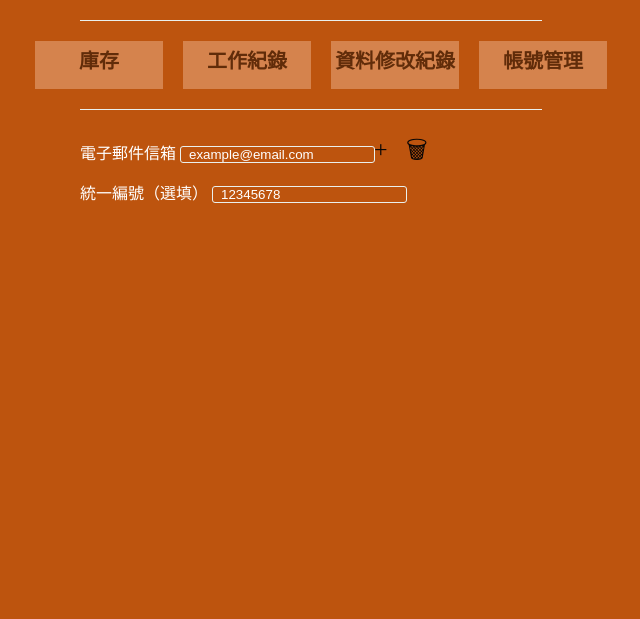
After one commit to JamesWu789/Stock-manage-system, a Node project: template views/Tab_page.ejs in a window 1280 px wide. The commit adds this page. Shown: the top 619 px of the page, without its empty margins (330-970 px from the left). Run offline with Node 20 templates, Linux system fonts and the light colour scheme; the template is opened without the code that fills it, so the values that code supplies are empty.

Commit message:
Add Tab_page and modify some style

```diff
--- a/jenHong_db.js
+++ b/jenHong_db.js
@@ -2,6 +2,7 @@
 const path = require('path');
 const express = require('express');
 const app = express();
+var $ = require("jquery");
 
 const bodyParser = require('body-parser');
 app.use(bodyParser.urlencoded({ extended: false }));
--- a/package.json
+++ b/package.json
@@ -13,6 +13,7 @@
     "body-parser": "^1.20.1",
     "ejs": "^3.1.8",
     "express": "^4.18.2",
-    "jquery": "^3.6.3"
+    "jquery": "^3.6.3",
+    "jsdom": "^21.1.0"
   }
 }
--- /dev/null
+++ b/public/Tab_page.css
@@ -0,0 +1,117 @@
+
+* {								/* 全局設定 */
+	margin: 0;
+  padding: 0;
+  box-sizing: inherit;
+  background-color: rgb(189, 84, 14);
+
+}
+
+/* .active{
+  font-size: 20px;
+  background-color: rgb(44, 34, 66);
+  color: rgb(49, 209, 81);
+} */
+
+a{
+  block-size: 50px;       /* 上方框高度 */
+  color:rgb(8, 6, 6);
+  display:inline-block;
+  text-decoration: none;
+  margin:20px auto;
+  align-items: center;
+  background-color: rgb(238, 179, 140);
+  height: 3rem;
+  width: 8rem;
+}
+
+ul li{
+  margin-left: 1em;
+  list-style-type: none;
+  align-items: center;
+}
+
+
+.tab-content {        /* 底下外框設定 */
+  display:flex;
+  flex-direction:column;
+  margin:20px auto;
+  max-width: 460px;
+  height: 580px;
+  background-color: rgb(189, 84, 14);
+  /* margin-bottom:20px;
+  padding:30px 40px; */
+  /* position:relative; */
+}
+
+
+.form-group{
+  color:#fff;
+  margin-bottom: 1rem;
+}
+label .form-group{
+  display: inline-block;
+  margin-bottom: 0.5rem;
+  font-size: 20px;
+  font-weight: bold;
+}
+
+.form-control .form-group{
+  display: block;
+  width: 100%;
+  -webkit-appearance: none;
+  background-color: #EAF0ED;
+  height: auto;
+  border: none;
+  padding: 10px 20px;
+  font-size: 1rem;
+  line-height: 1.5;
+
+}
+
+.btn-group{
+  width: 100%;
+  margin-bottom: 30px;
+  position: relative;
+  display: flex;          /* 上方文字能左右排列 */
+  justify-content: center;   /* 上方文字能左右平均*/
+  line-height: 40px;   /* 上框高度 */
+  padding: 0;
+  font-size: 20px;
+  background-color: rgb(189, 84, 14);
+  border-radius: 0;
+  color: #EAF0ED;
+  text-align:center;
+  font-weight: bold;
+  border: 1px solid #EAF0ED;
+}
+
+::placeholder {
+  color: #ffffff;
+  }
+
+input {
+  border:1px solid #ffffff;;
+  border-radius: 3px;
+  padding: 0 8px;
+}
+
+.form-control{
+  border:1px solid #EAF0ED;
+}
+
+#plus-icon{
+  font-size: 1.5em;
+  position: absolute;
+  top: 7.25rem;
+  right: 28rem;
+  background: none;
+}
+
+#garbage-icon{
+  font-size: 1.5em;
+  position: absolute;
+  top: 7rem;
+  right: 26rem;
+  background: none;
+}
--- /dev/null
+++ b/public/include/Tab_page_j.js
@@ -0,0 +1,15 @@
+$(function () {
+
+    // hover更改顏色
+    const topic = $(".btn-group").find("a");
+    topic.fadeTo(1, 0.5);
+    topic.mouseenter(function () {   //hover
+        $(this).stop().fadeTo(300, 1);//css("background-color", "rgba(180, 180, 30, 0.8)");
+        topic.mouseleave(function () {   //hover
+            $(this).stop().fadeTo(100, 0.7);
+        });
+    });
+
+    // 製作tabs
+    $("#tabs").tabs();
+});
--- a/routes/entrance.js
+++ b/routes/entrance.js
@@ -10,7 +10,7 @@ router.get('/', (req, res, next) => {
 
 router.post('/', (req, res, next) => {
     console.log('ent:post');
-    res.render('entrance');
+    res.redirect('/main');
 });
 
 module.exports = router;
--- /dev/null
+++ b/views/Tab_page.ejs
@@ -0,0 +1,82 @@
+<!DOCTYPE html>
+<html lang="en">
+
+<head>
+    <meta charset="UTF-8">
+    <meta name="viewport" content="width=device-width, initial-scale=1.0">
+    <meta http-equiv="X-UA-Compatible" content="ie=edge">
+    <title>Tab Page</title>
+    <script src="https://code.jquery.com/jquery-3.6.0.js"></script>
+    <!--為了tab用 -->
+    <script src="https://code.jquery.com/ui/1.13.2/jquery-ui.js"></script>
+    <script src="include/Tab_page_j.js">  </script>
+    <link rel="stylesheet" href="/Tab_page.css">
+</head>
+
+<body>
+    <div class="tab-content" id="tabs">
+        <ul class="btn-group checkout-btn" role="group">
+            <li>
+                <a href="#tabs-1" class="btn active">庫存</a>
+            </li>
+            <li>
+                <a href="#tabs-2" class="btn work">工作紀錄</a>
+            </li>
+            <li>
+                <a href="#tabs-3" class="btn">資料修改紀錄</a>
+            </li>
+            <li>
+                <a href="#tabs-4" class="btn">帳號管理</a>
+            </li>
+        </ul>
+
+
+        <!-- 庫存 -->
+        <div id="tabs-1">
+            <a href='#' id="plus-icon">+</a>
+            <a href='##' id="garbage-icon">🗑</a>
+            <form class="form-content">
+                <div class="form-group">
+                    <label for="email">電子郵件信箱</label>
+                    <input type="email" class="form-control" id="email" placeholder="example@email.com">
+                </div>
+                <div class="form-group">
+                    <label for="num">統一編號（選填）</label>
+                    <input type="number" class="form-control" id="num" placeholder="12345678">
+                </div>
+            </form>
+        </div>
+
+        <!-- 工作紀錄 -->
+        <div id="tabs-2">
+            <form class="form-content">
+
+                <div class="form-group">
+                    <label for="city">地址</label>
+                    <select id="city" class="form-control">
+                        <option selected>高雄市</option>
+                        <option>台北市</option>
+                    </select>
+                </div>
+                <div class="form-group">
+                    <div class="form-group form-check mb-1 text-right">
+                        <input type="checkbox" class="form-check-input" id="exampleCheck1">
+                        <label class="form-check-label" for="exampleCheck1">同運送地址</label>
+                    </div>
+                    <select id="dist" class="form-control">
+                        <option selected>新興區</option>
+                        <option>三民區</option>
+                    </select>
+                </div>
+                <div class="form-group ">
+                    <input type="text" class="form-control" placeholder="幸福路 520號">
+                </div>
+
+                <div class="form-group">
+                    <label for="num">統一編號（選填）</label>
+                    <input type="number" class="form-control" id="num" placeholder="12345678">
+                </div>
+            </form>
+        </div>
+    </div>
+</body>
--- a/views/entrance.ejs
+++ b/views/entrance.ejs
@@ -23,7 +23,7 @@
                     <label>密碼
                         <input type='password'>
                     </label>
-                    <button href="/main" type='submit'>登入</button>
+                    <button type='submit' action='/'>登入</button>
                 </div>
             </form>
             <nav>
```
Also changed, not shown: routes/Tab_page.js (added, +44 -0 lines), 1 other file.
